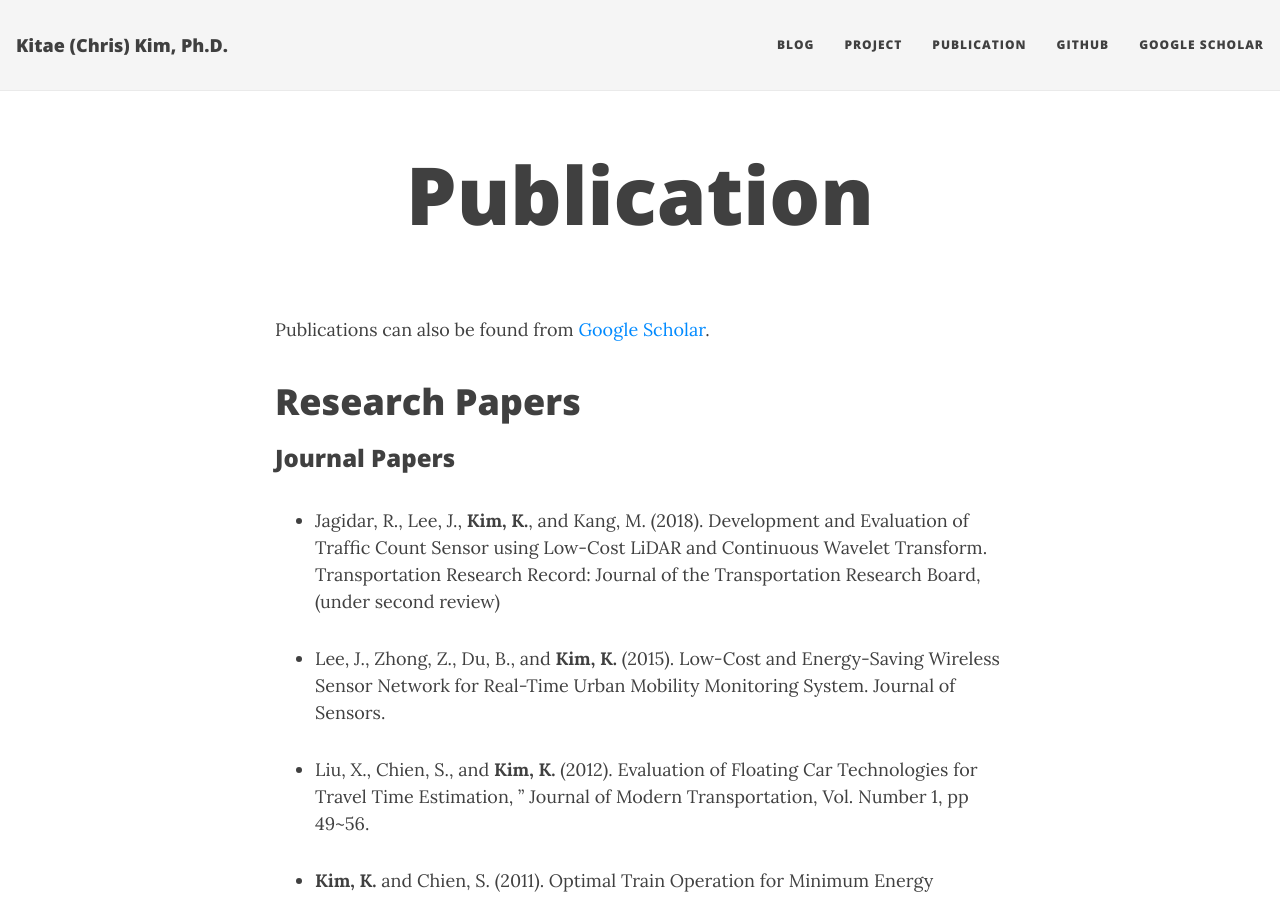
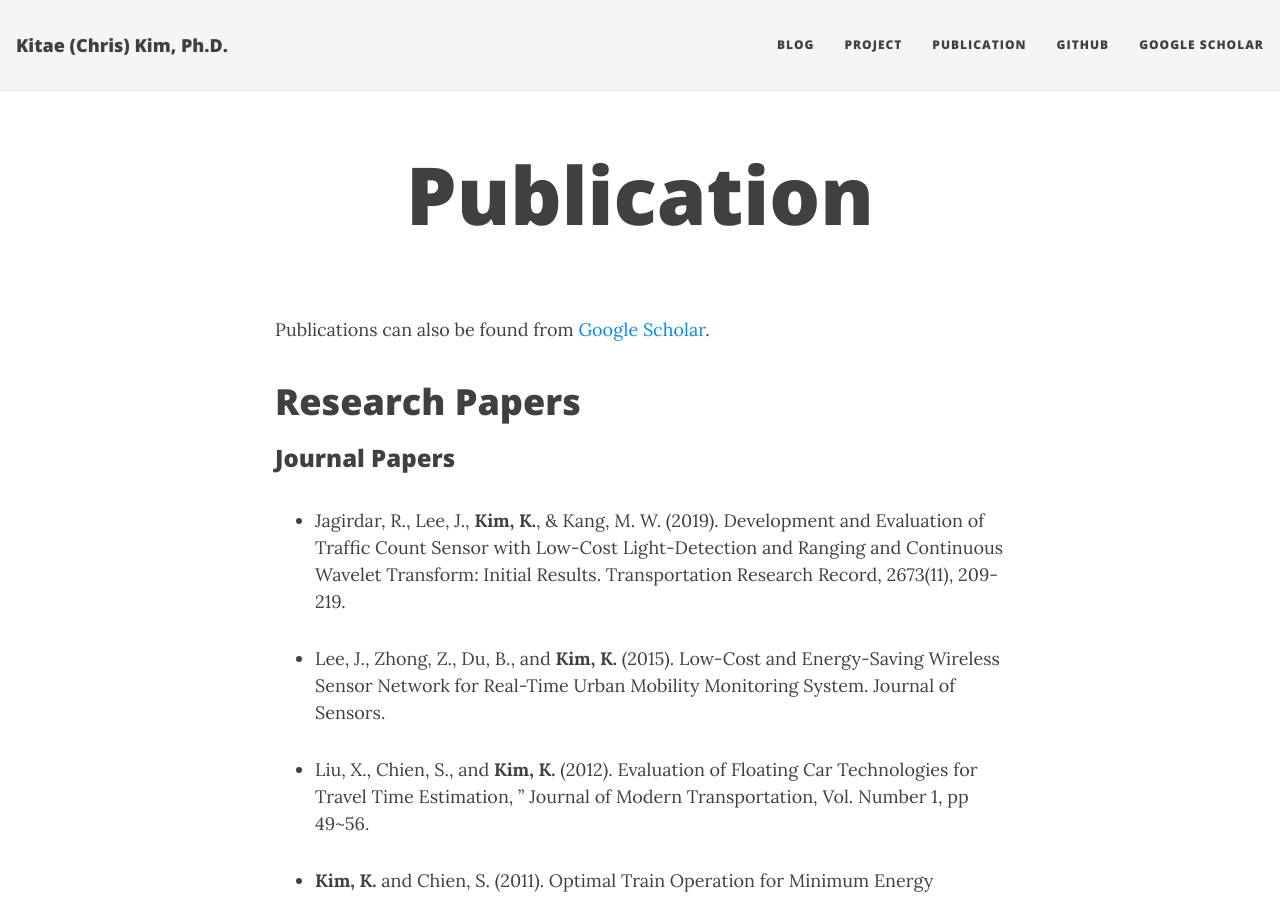
Before and after one commit to AidenFather/AidenFather.github.io, a Jekyll site: the page built from publication.md, in a window 1280 px wide and 900 px high. Built offline with Jekyll 4.4.1, drawn with Linux system fonts in a browser that asks for light colours; nearby versions of some CDN libraries.

Commit message:
Update publication.md

```diff
--- a/publication.md
+++ b/publication.md
@@ -11,7 +11,7 @@ Publications can also be found from [Google Scholar](https://scholar.google.com/
 
 ### Journal Papers
 
-- Jagidar,	 R., Lee, J., **Kim, K.**, and Kang, M. (2018). Development and Evaluation of Traffic Count Sensor using Low-Cost LiDAR and Continuous Wavelet Transform. Transportation Research Record: Journal of the Transportation Research Board, (under second review)
+- Jagirdar, R., Lee, J., **Kim, K.**, & Kang, M. W. (2019). Development and Evaluation of Traffic Count Sensor with Low-Cost Light-Detection and Ranging and Continuous Wavelet Transform: Initial Results. Transportation Research Record, 2673(11), 209-219.
 
 - Lee, J., Zhong, Z., Du, B., and **Kim, K.** (2015). Low-Cost and Energy-Saving Wireless Sensor Network for Real-Time Urban Mobility Monitoring System. Journal of Sensors.
 
```
